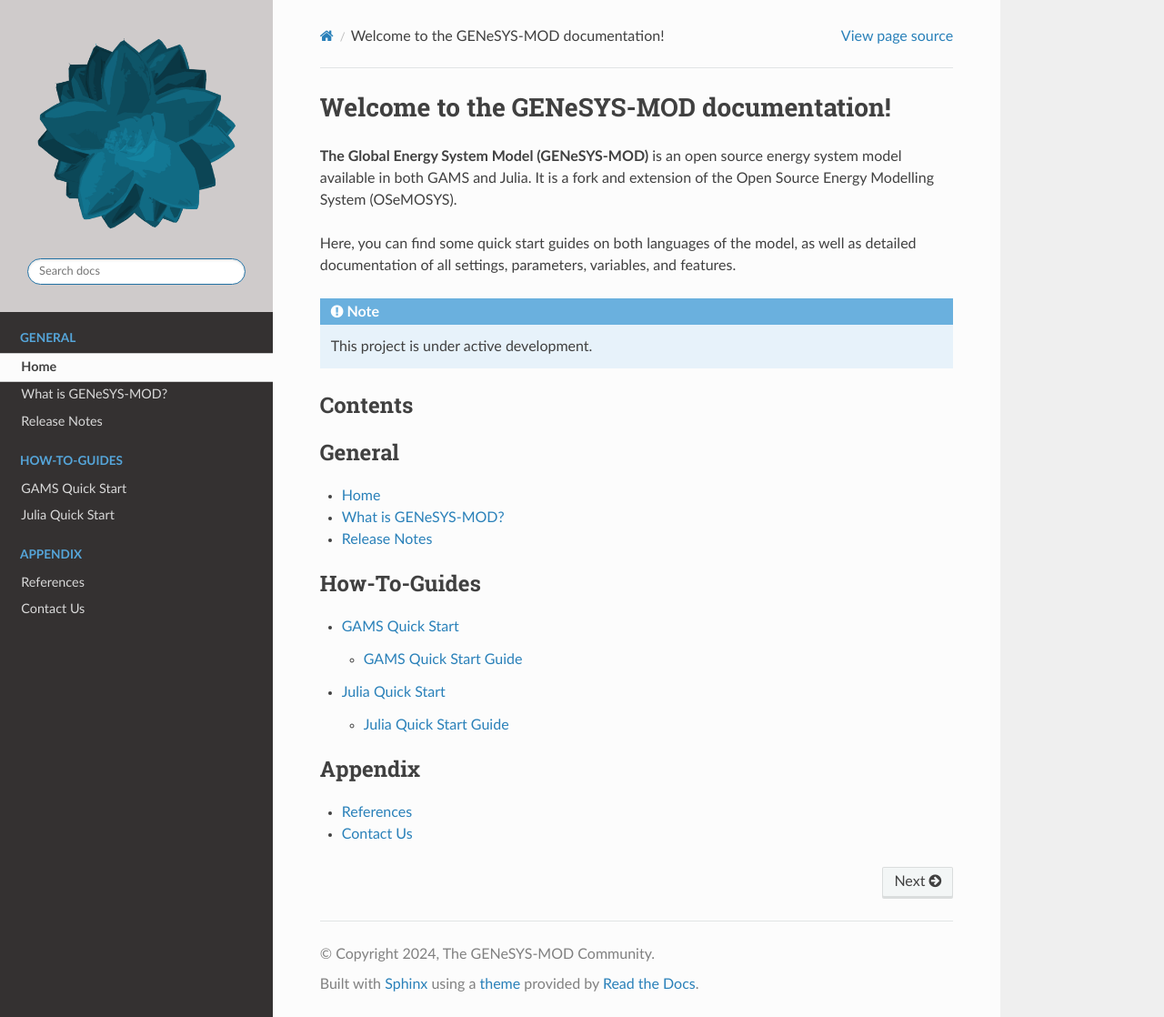
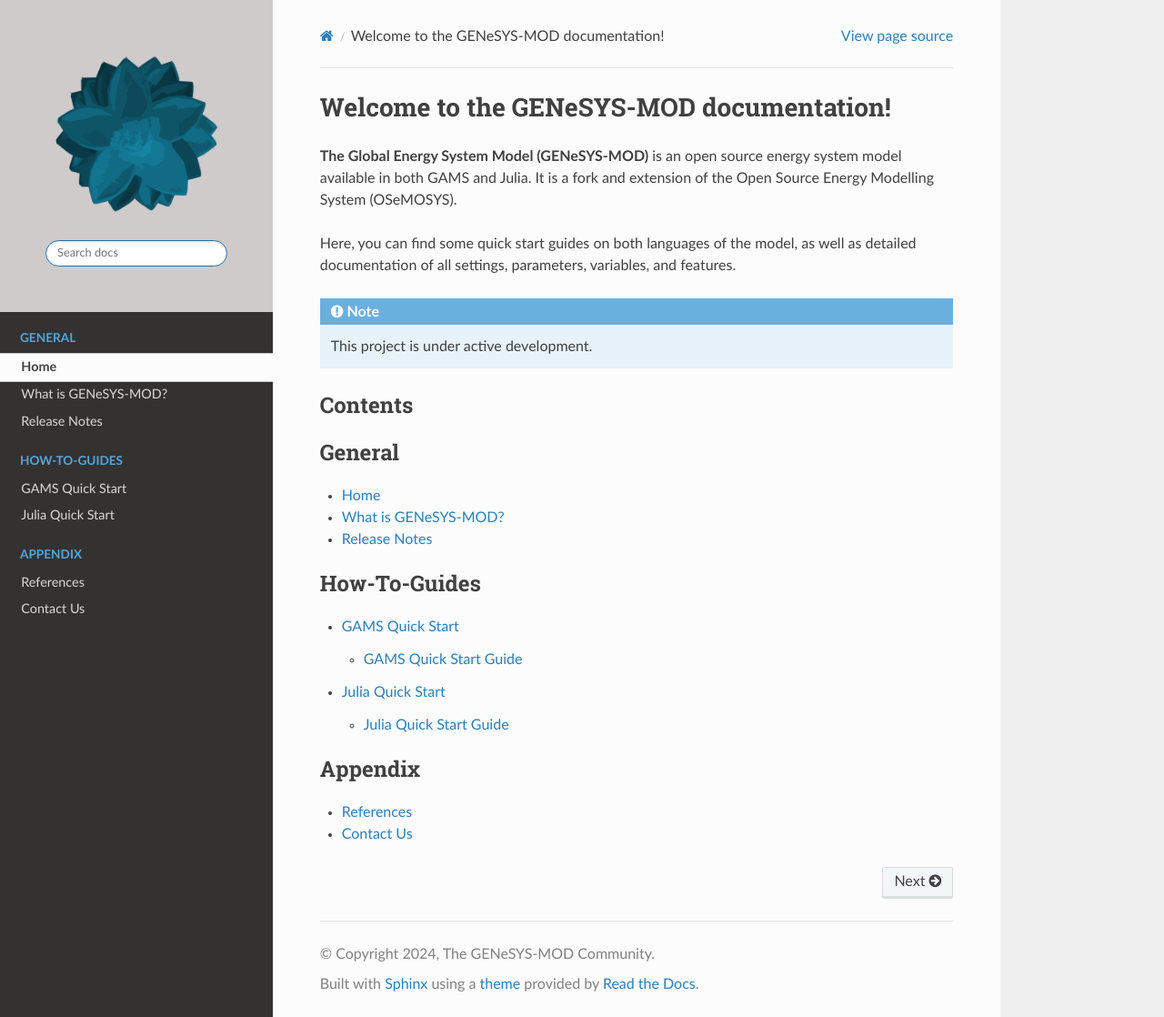
Before and after one commit to GENeSYS-MOD/GENeSYS_MOD.readthedocs, a Sphinx documentation site: the page built from docs/source/index.rst, in a window 1280 px wide and 1118 px high. Shown: the whole window at 91% size. Built offline with Sphinx 7.4.7 and the Read the Docs theme 3.1.0, drawn with Linux system fonts in a browser that asks for light colours.

Commit message:
css changes

```diff
--- a/docs/source/_static/custom.css
+++ b/docs/source/_static/custom.css
@@ -4,7 +4,7 @@
     height: auto;   /* Maintain the aspect ratio */
     display: block; /* Ensure proper rendering of the image */
     margin: 0 auto; /* Center the logo horizontally */
-    padding: 30px;   /* Add some space around the logo */
+    padding: 50px;   /* Add some space around the logo */
 }
 
 /* Change the header background color */
@@ -13,11 +13,11 @@
 }
 
 /* Change the version text and other header text to black */
-.rst-other-versions, .wy-side-nav-search .version {
+.rst-other-versions, .wy-side-nav-search {
     color: #000; /* Set text color to black */
 }
 
 /* Optional: Adjust padding or spacing for better alignment */
 .wy-side-nav-search {
-    padding: 30px; /* Adjust spacing around the header area */
+    padding: 50px; /* Adjust spacing around the header area */
 }
```
